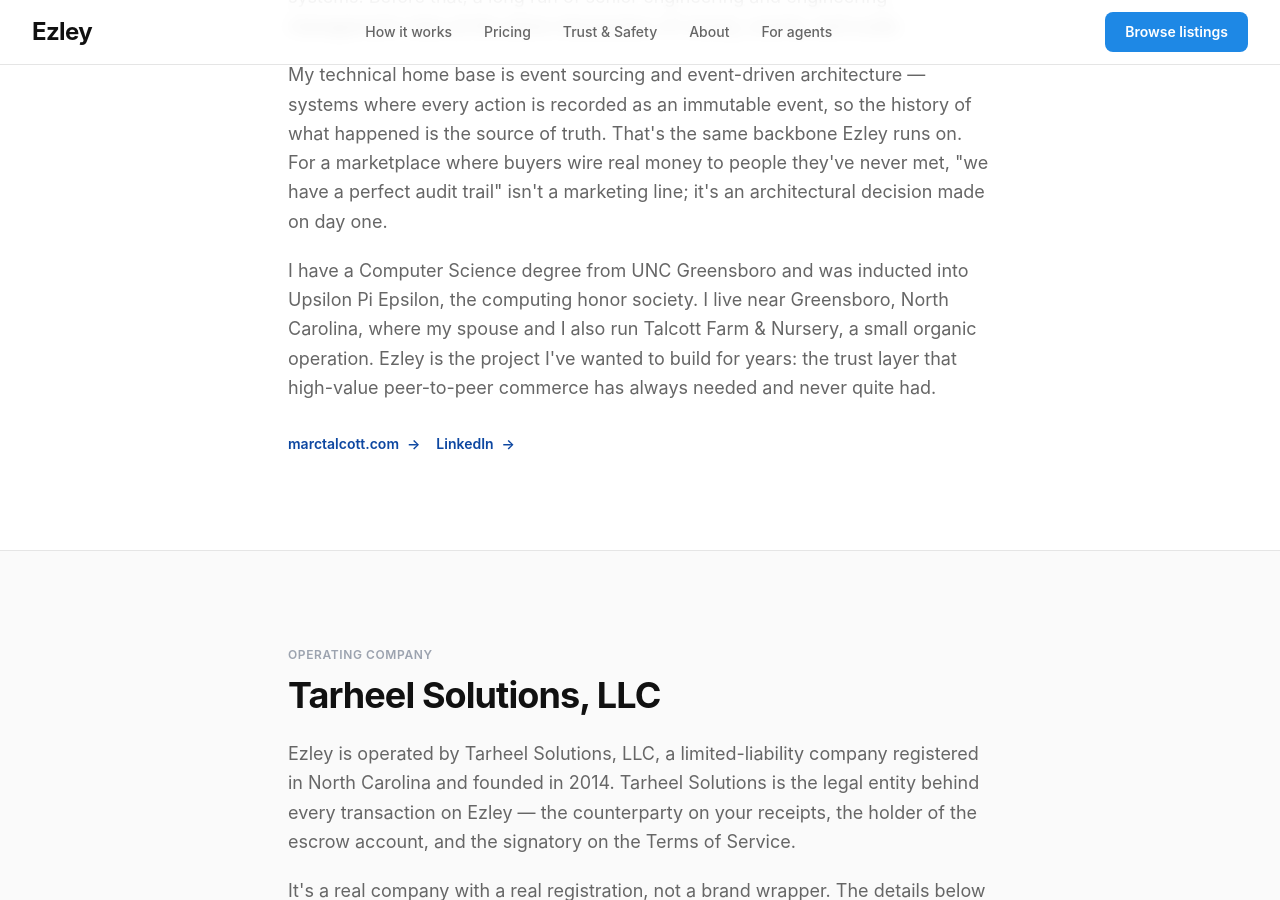
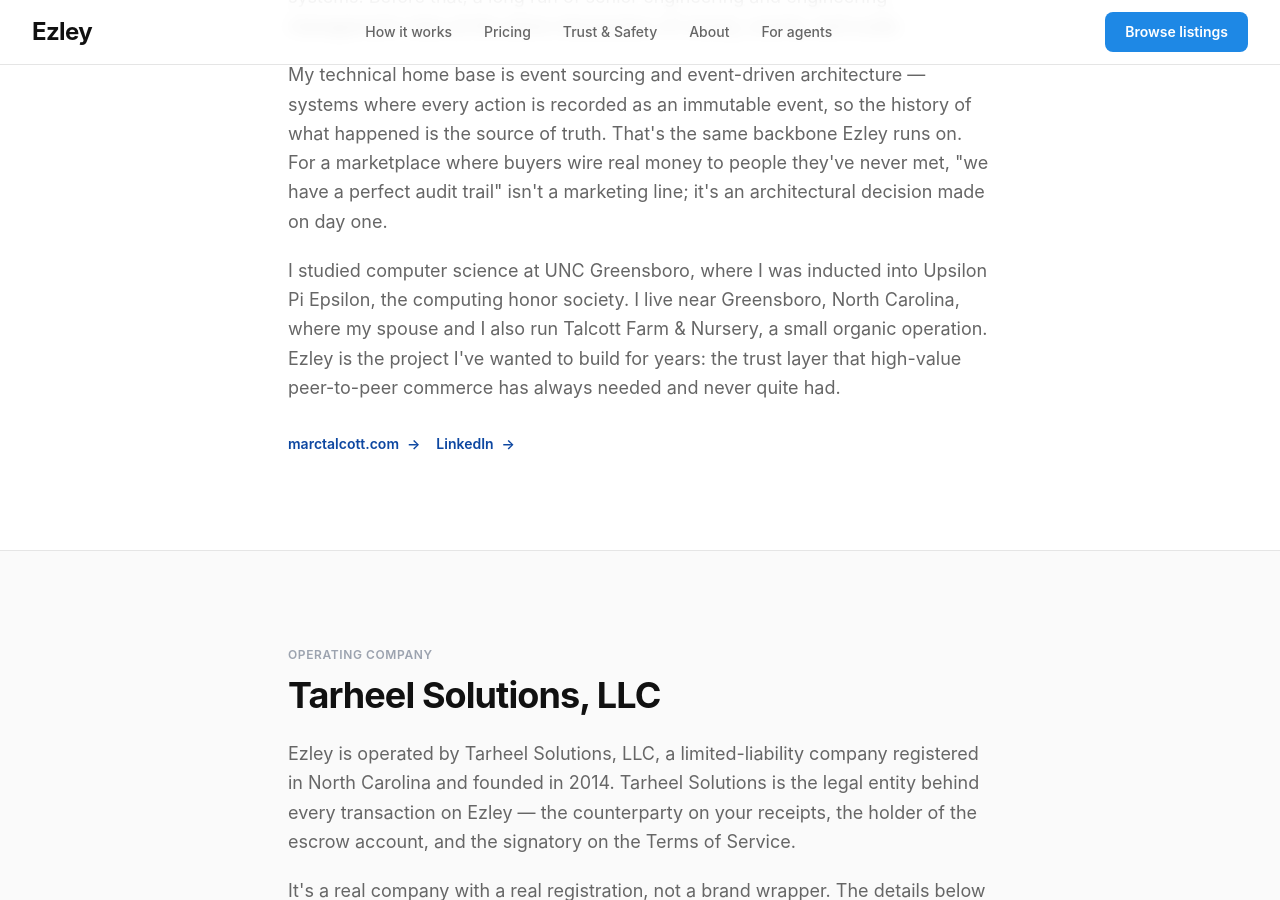
Before and after one commit to mtalcott-perp-comp/ezley-marketing-site, a Jekyll site: the page built from _pages/about.html, in a window 1280 px wide and 900 px high, scrolled down 691 px. Built offline with Jekyll 4.4.1, drawn with Linux system fonts in a browser that asks for light colours; nearby versions of some CDN libraries.

Commit message:
Correct education claim: studied at UNCG, did not graduate
I never completed the CS degree. Stating one would be inaccurate and,
on a trust-building page about who's behind Ezley, more damaging than
the embellishment is worth.

Co-Authored-By: Claude Opus 4.7 (1M context) <noreply@anthropic.com>

```diff
--- a/_pages/about.html
+++ b/_pages/about.html
@@ -53,7 +53,7 @@ description: "Who's behind Ezley — Marc Talcott and Tarheel Solutions, LLC. Ve
       architectural decision made on day one.
     </p>
     <p>
-      I have a Computer Science degree from UNC Greensboro and was inducted into
+      I studied computer science at UNC Greensboro, where I was inducted into
       Upsilon Pi Epsilon, the computing honor society. I live near Greensboro,
       North Carolina, where my spouse and I also run Talcott Farm &amp; Nursery, a
       small organic operation. Ezley is the project I've wanted to build for years:
```
